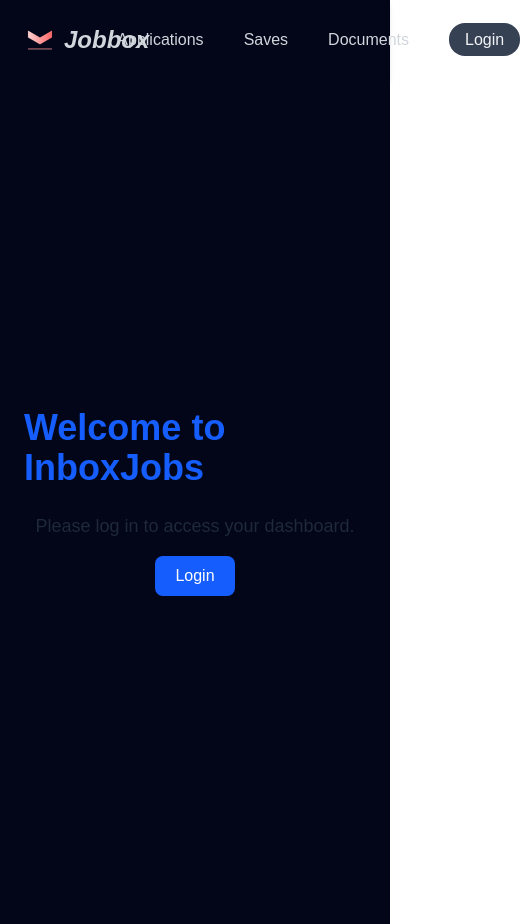
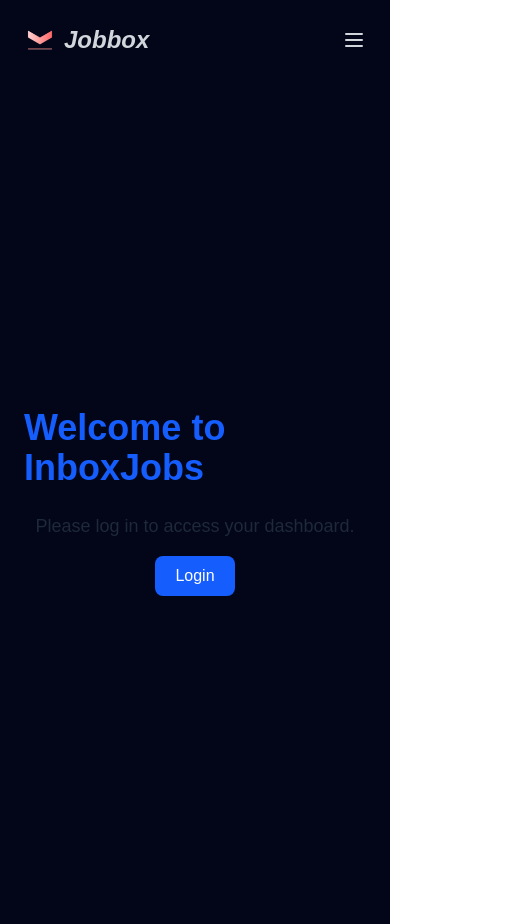
Before and after one commit to RobinLandraud/InboxJobs, a React (Vite) app in the folder frontend/inboxjobs/: page / in a window 390 px wide. Shown: the whole page, 520 px wide, since content can reach past the window. Built offline with nearby package versions, Linux system fonts and the light colour scheme; a web font is replaced by a local one.

Commit message:
[ADD] header burger menu

```diff
--- a/frontend/inboxjobs/src/components/Header.tsx
+++ b/frontend/inboxjobs/src/components/Header.tsx
@@ -1,9 +1,10 @@
-import React from "react";
+import React, { useState} from "react";
 import useAuth from "../hooks/useAuth";
 import { Link } from "react-router-dom";
 
 const Header: React.FC = () => {
     const { user } = useAuth();
+    const [menuOpen, setMenuOpen] = useState(false);
 
     return (
         <header className="bg-slate-950 shadow-md">
@@ -12,8 +13,40 @@
                     <img src="/logo-lt.png" alt="Jobbox Logo" className="h-8" />
                     <h1 className="text-2xl font-bold italic">Jobbox</h1>
                 </Link>
-                <nav>
-                    <ul className="flex space-x-10">
+
+                {/* Bouton burger (mobile) */}
+                <button
+                    className="md:hidden text-gray-300 hover:text-red-50 focus:outline-none"
+                    onClick={() => setMenuOpen(!menuOpen)}
+                    aria-label="Toggle menu"
+                >
+                    {menuOpen ? (
+                        <svg
+                            xmlns="http://www.w3.org/2000/svg"
+                            className="h-6 w-6"
+                            fill="none"
+                            viewBox="0 0 24 24"
+                            stroke="currentColor"
+                        >
+                            <path strokeLinecap="round" strokeLinejoin="round" strokeWidth={2} d="M6 18L18 6M6 6l12 12" />
+                        </svg>
+                    ) : (
+                        <svg
+                            xmlns="http://www.w3.org/2000/svg"
+                            className="h-6 w-6"
+                            fill="none"
+                            viewBox="0 0 24 24"
+                            stroke="currentColor"
+                        >
+                            <path strokeLinecap="round" strokeLinejoin="round" strokeWidth={2} d="M4 6h16M4 12h16M4 18h16" />
+                        </svg>
+                    )}
+                </button>
+
+                <nav className={`${
+                        menuOpen ? 'block' : 'hidden'
+                    } absolute top-16 right-0 md:static md:flex`} >
+                    <ul className="flex items-center flex-col space-y-4 pr-8 md:flex-row md:space-x-10 md:space-y-0 md:pr-0">
                         <li>
                             <Link to="/jobs" className="text-gray-300 hover:text-red-50 transition">Applications</Link>
                         </li>
```
